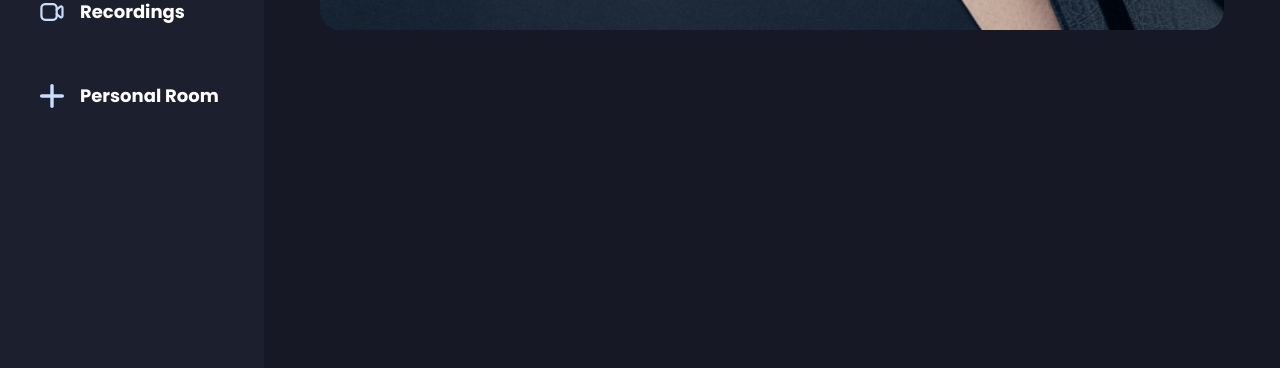
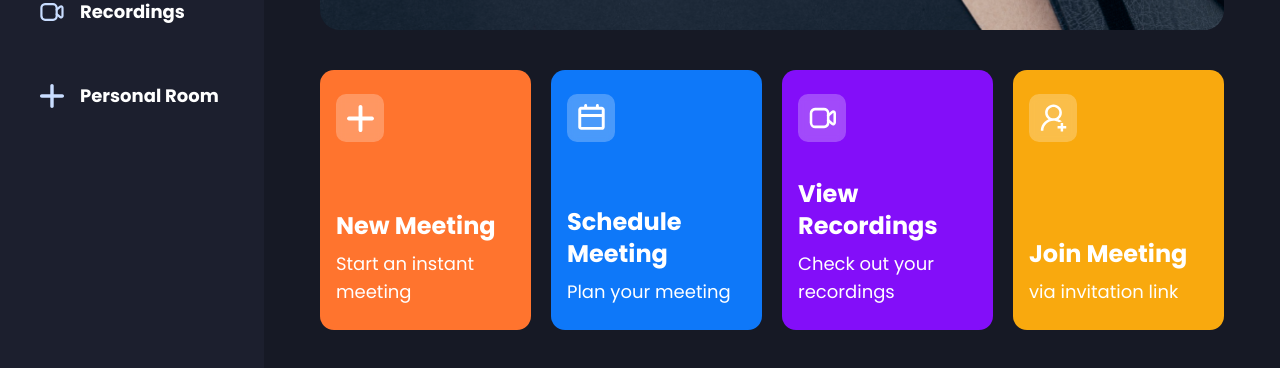
Before and after one commit to guigoliver/seeya-meet, a Next.js app: page / in a window 1280 px wide. Shown: the part 382-750 px from the top of the page. Built offline with nearby package versions, Linux system fonts and the light colour scheme; no server answers.

Commit message:
feat: create cards on home page

```diff
--- a/app/(root)/(home)/page.tsx
+++ b/app/(root)/(home)/page.tsx
@@ -1,3 +1,4 @@
+import MeetingTypeList from '@/components/MeetingTypeList'
 import React from 'react'
 
 const Home = () => {
@@ -18,6 +19,8 @@
           </div>
         </div>
       </div>
+
+      <MeetingTypeList />
     </section>
   )
 }
--- /dev/null
+++ b/components/HomeCard.tsx
@@ -0,0 +1,27 @@
+import { cn } from '@/lib/utils'
+import Image from 'next/image'
+import React from 'react'
+
+interface HomeCardProps {
+    className: string
+    img: string
+    title: string
+    description: string
+    handleClick?: () => void
+}
+
+const HomeCard = ( { className, img, title, description, handleClick}: HomeCardProps) => {
+    return (
+        <div className={cn(' px-4 py-6 flex flex-col justify-between w-full xl:max-2-[270px] min-h-[260px] rounded-[14px] cursor:pointer', className)} onClick={handleClick}>
+            <div className="flex-center glassmorphism size-12 rounded-[10px]">
+                <Image src={img} alt='meeting icon' width={27} height={27} />
+            </div>
+            <div className="flex flex-col gap-2">
+                <h1 className="text-2xl font-bold">{title}</h1>
+                <p className="text-lg font-normal">{description}</p>
+            </div>
+        </div>
+    )
+}
+
+export default HomeCard
--- /dev/null
+++ b/components/MeetingTypeList.tsx
@@ -0,0 +1,45 @@
+'use client'
+
+import Image from "next/image"
+import HomeCard from "./HomeCard"
+import { useState } from "react"
+import { useRouter } from "next/navigation"
+
+const MeetingTypeList = () => {
+  const router = useRouter()
+  const [meetingState, setMeetingState] = useState<'isScheduleMeeting' | 'isJoiningMeeting' | 'isInstantMeeting' | undefined>()
+
+  return (
+    <section className='grid grid-cols-1 gap-5 md:grid-cols-2 xl:grid-cols-4'>
+      <HomeCard
+        img='/icons/add-meeting.svg'
+        title="New Meeting"
+        description="Start an instant meeting"
+        handleClick={() => setMeetingState('isJoiningMeeting')}
+        className='bg-orange-1'      />
+      <HomeCard
+      img='/icons/schedule.svg'
+      title="Schedule Meeting"
+      description="Plan your meeting"
+      handleClick={() => setMeetingState('isScheduleMeeting')}
+      className='bg-blue-1'
+      />
+      <HomeCard
+      img='/icons/recordings.svg'
+      title="View Recordings"
+      description="Check out your recordings"
+      handleClick={() => router.push('/recordings')}
+      className='bg-purple-1'
+      />
+      <HomeCard
+      img='/icons/join-meeting.svg'
+      title="Join Meeting"
+      description="via invitation link"
+      handleClick={() => setMeetingState('isJoiningMeeting')}
+      className='bg-yellow-1'
+      />
+    </section>
+  )
+}
+
+export default MeetingTypeList
```
